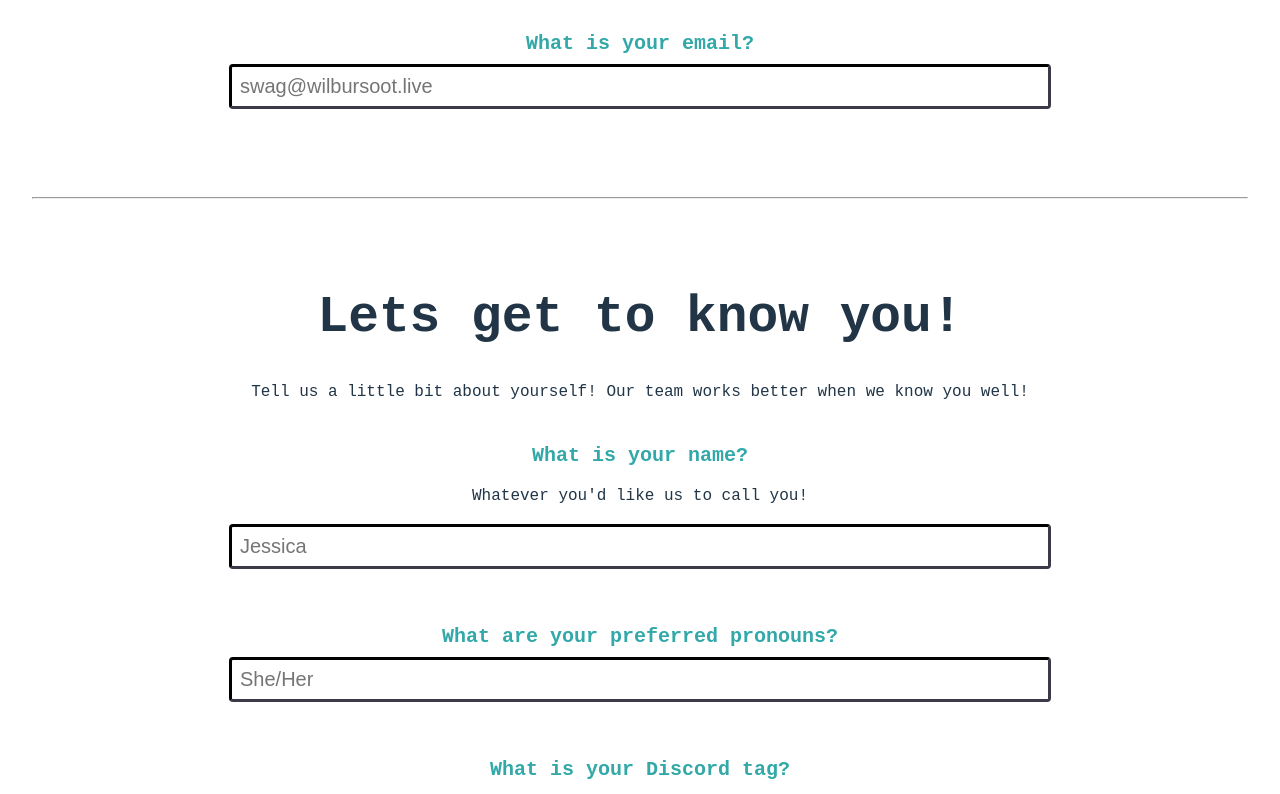
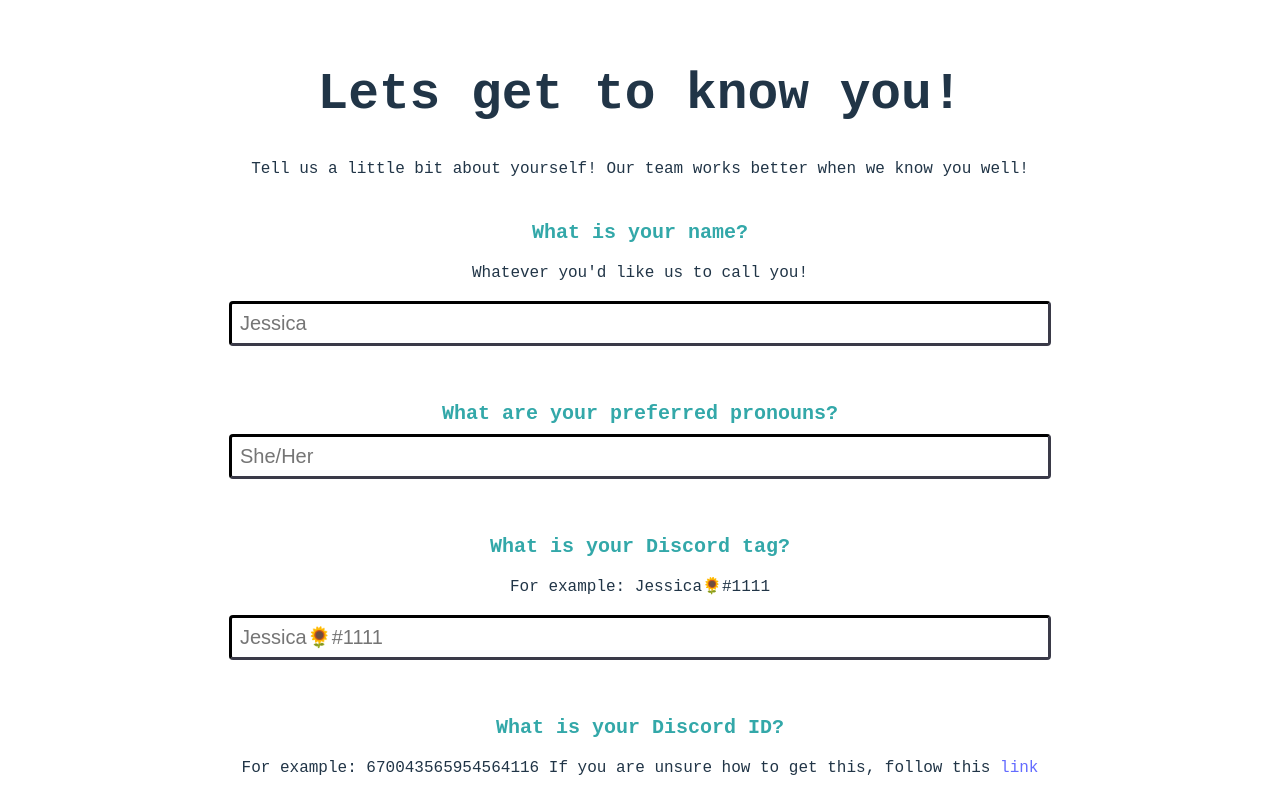
Before and after one commit to JamieOnSootMC/WSDiscordApplications, a React (Vite) app: page /apply in a window 1280 px wide. Shown: the top 794 px of the page. Built offline with nearby package versions, Linux system fonts and the light colour scheme; a web font is replaced by a local one.

Commit message:
remove email question bc sootmail better L

```diff
--- a/src/pages/Apply.tsx
+++ b/src/pages/Apply.tsx
@@ -75,7 +75,6 @@
         <div className="Application">
             <Formik
                 initialValues={{
-                    userEmail: "",
                     userName: "",
                     discordTag: "",
                     discordID: "",
@@ -107,7 +106,6 @@
                     }
                 }}
                 validationSchema={Yup.object().shape({
-                    userEmail: Yup.string().email().required("Required"),
                     userName: Yup.string().required("Required"),
                     discordTag: Yup.string().required("Required"),
                     discordID: Yup.string().required("Required"),
@@ -140,25 +138,6 @@
                     // @ts-ignore
                     return (
                         <form onSubmit={handleSubmit}>
-                            <label htmlFor="userEmail" style={{ display: "block" }}>
-                                What is your email?
-                            </label>
-                            <Field
-                                id="userEmail"
-                                name="userEmail"
-                                placeholder="swag@wilbursoot.live"
-                                type="email"
-                            />
-
-                            <br/>
-                            <br/>
-                            <br/>
-
-                            <hr/>
-
-                            <br/>
-                            <br/>
-
                             <h1> Lets get to know you! </h1>
                             <p>
                                 {" "}
@@ -403,10 +382,6 @@
                     "color": 3385513,
                     "fields": [
                         {
-                            "name": "What is your email?",
-                            "value": JSON.parse(enteredValues).userEmail
-                        },
-                        {
                             "name": "What is your name?",
                             "value": JSON.parse(enteredValues).userName
                         },
```
